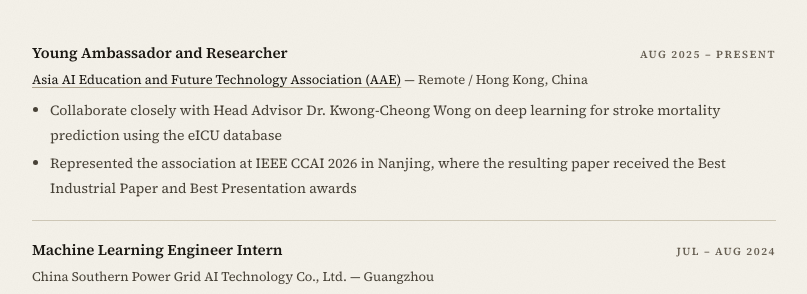
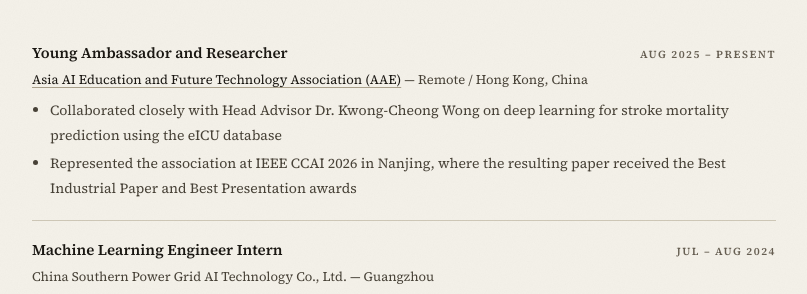
Before and after one commit to ZR-JIA/zr-jia.github.io, a Jekyll site: the page built from _pages/cv.md, in a window 1280 px wide and 900 px high, scrolled down 1231 px. Shown: the part 160-454 px from the top of the window, without its empty margins (236-1043 px from the left). Built offline with Jekyll 4.4.1, drawn with Linux system fonts in a browser that asks for light colours.

Commit message:
content: use past tense for the AAE collaboration
The first AAE bullet read "Collaborate" while the second is past tense
and the CV PDF has "Collaborated". Use "Collaborated".

```diff
--- a/_pages/cv.md
+++ b/_pages/cv.md
@@ -105,7 +105,7 @@
           <p class="cv-entry-org"><a href="https://aae.com.hk/" target="_blank" rel="noopener noreferrer">Asia AI Education and Future Technology Association (AAE)</a> &mdash; Remote / Hong Kong, China</p>
           <div class="cv-entry-body">
             <ul>
-              <li>Collaborate closely with Head Advisor Dr. Kwong-Cheong Wong on deep learning for stroke mortality prediction using the eICU database</li>
+              <li>Collaborated closely with Head Advisor Dr. Kwong-Cheong Wong on deep learning for stroke mortality prediction using the eICU database</li>
               <li>Represented the association at IEEE CCAI 2026 in Nanjing, where the resulting paper received the Best Industrial Paper and Best Presentation awards</li>
             </ul>
           </div>
```
